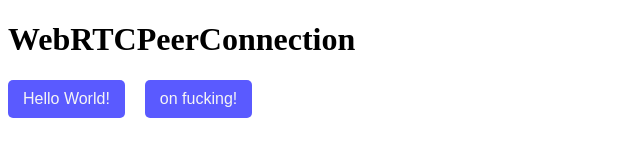
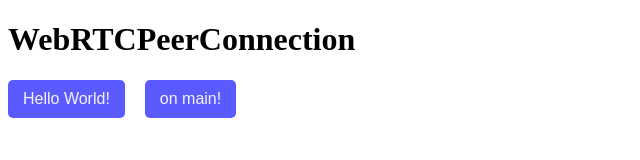
Before and after one commit to AryanDhamale/Git_Testing, a website: page index.html in a window 1280 px wide. Shown: the full height of the page, 0-640 px from the left. Drawn offline with Linux system fonts and the light colour scheme.

Commit message:
on main -

```diff
--- a/index.html
+++ b/index.html
@@ -10,7 +10,7 @@
     <h1>WebRTCPeerConnection</h1>
     <div class="container flex">
         <button class="btn">Hello World!</button>
-        <button class="btn">on fucking!</button>
+        <button class="btn">on main!</button>
     </div>
 </body>
 </html>
```
